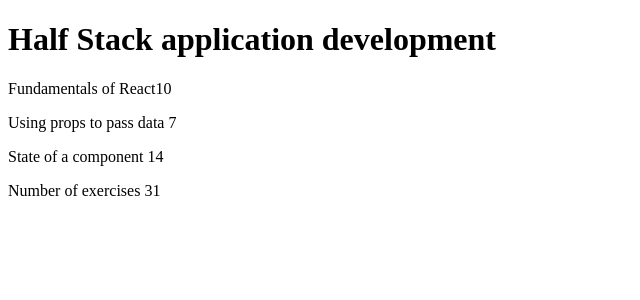
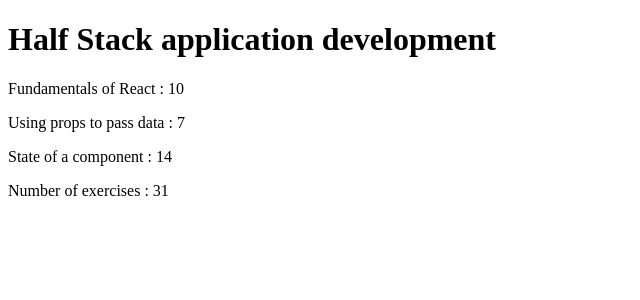
Before and after one commit to PersiiFRTL/Desarrollo_Web_React, a React (Vite) app in the folder part1/courseinfo/: page / in a window 1280 px wide. Shown: the top 300 px of the page, without its empty margins (0-640 px from the left). Built offline with nearby package versions, Linux system fonts and the light colour scheme.

Commit message:
ejercicio 1.2 Done

```diff
--- a/part1/courseinfo/src/App.jsx
+++ b/part1/courseinfo/src/App.jsx
@@ -16,6 +16,7 @@
       <Header course={course} />
       <Content part1 = {part1} exercises1= {exercises1} part2= {part2} exercises2= {exercises2} part3 = {part3} exercises3= {exercises3} />
       <Total total= {exercises1 + exercises2 + exercises3} />
+
     </div>
   )
 }
@@ -30,25 +31,21 @@
 const Content = (props) => {
   return (
   <>
-    <div>
-      <p>
-        {props.part1}{props.exercises1}
-      </p>
-      <p>
-        {props.part2} {props.exercises2}
-      </p>
-      <p>
-        {props.part3} {props.exercises3}
-      </p>
-      </div>
+        <Part part = {props.part1} exercises={props.exercises1}/>
+        <Part part = {props.part2} exercises={props.exercises2}/>
+        <Part part = {props.part3} exercises={props.exercises3}/>
   </>
   )
+}
+
+const Part = (props) => {
+  return (<p> {props.part} : {props.exercises}</p> )
 }
 
 const Total = (props) => {
   return (
       <div>
-        <p>Number of exercises {props.total}</p>
+        <p>Number of exercises : {props.total}</p>
       </div>
   )
 }
```
